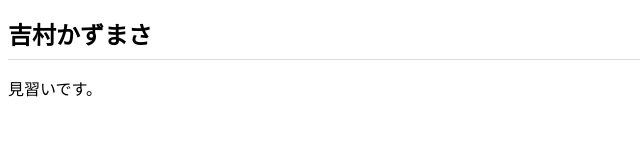
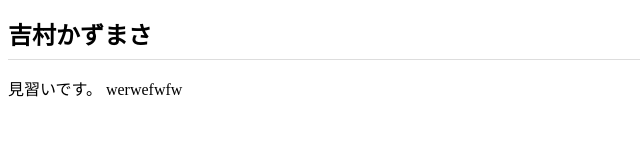
Before and after one commit to kazumasa1121/kazumasa1121.github.io, a plain HTML site: page index.html in a window 1280 px wide. Shown: the full height of the page, 0-640 px from the left. Drawn offline with Linux system fonts and the light colour scheme.

Commit message:
Add files via upload

```diff
--- a/index.html
+++ b/index.html
@@ -7,7 +7,7 @@
   </head>
 <body>
 <h1>吉村かずまさ</h1>
-<p>見習いです。</p>
+<p>見習いです。 werwefwfw</p>
 
 
 </body>
```
